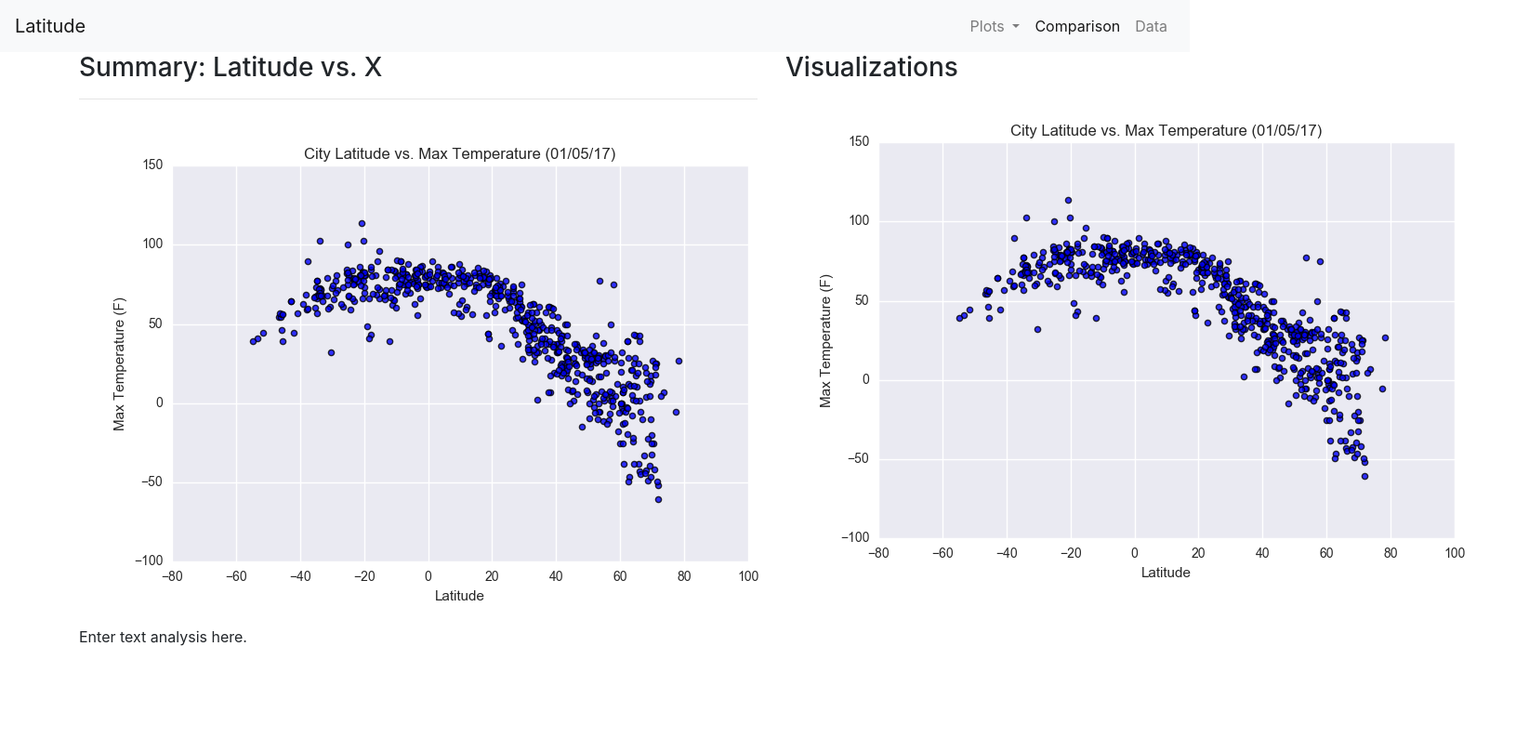
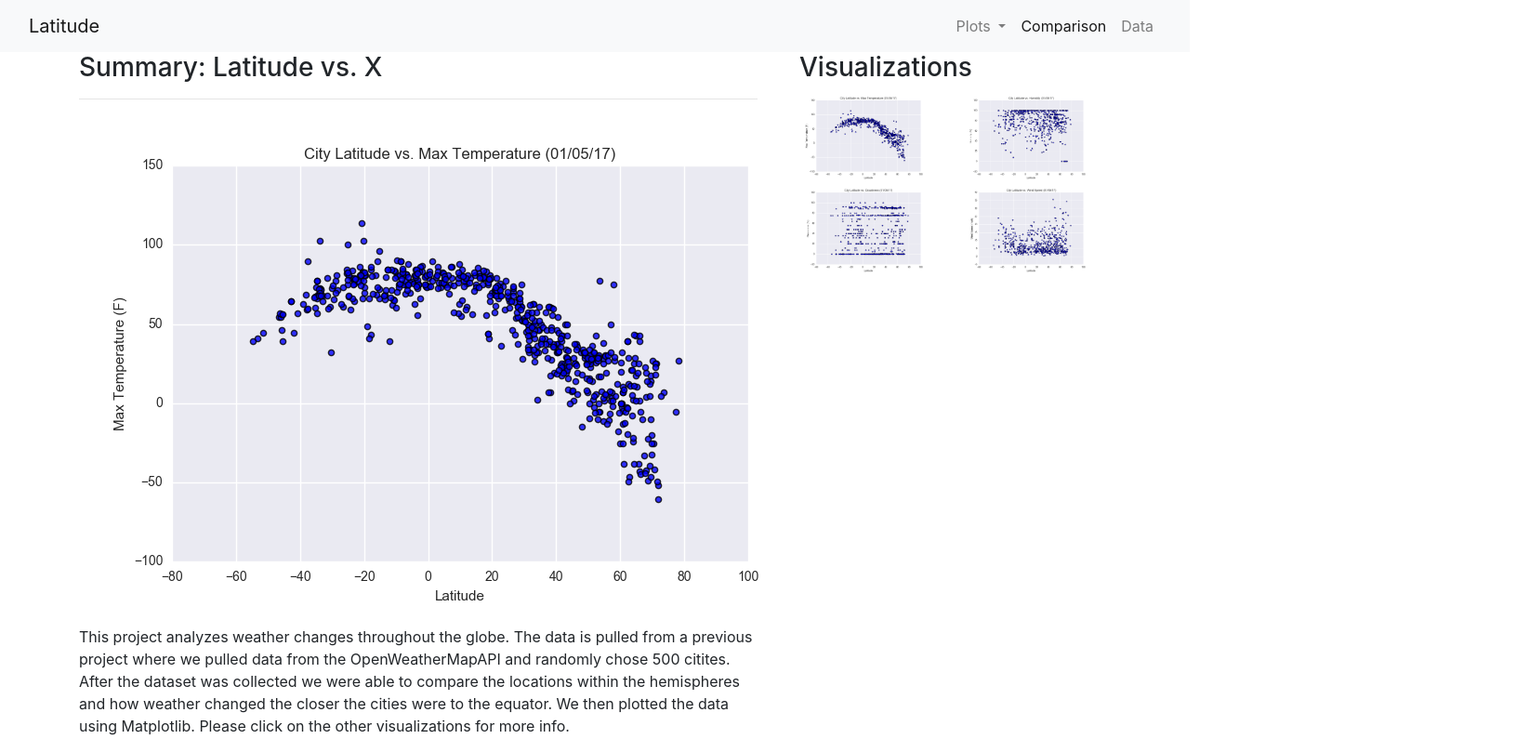
Before and after one commit to Ryan-Essss/Web-Design-Challenge, a plain HTML site: page index.html in a window 1280 px wide. Shown: the whole page at 93% size, 1645 px wide, since content can reach past the window. Drawn offline with nearby package versions, Linux system fonts and the light colour scheme.

Commit message:
updated index

```diff
--- a/index.html
+++ b/index.html
@@ -15,7 +15,11 @@
       <body>
 
             <nav class="navbar navbar-expand-lg navbar-light bg-light">
-            <a class="navbar-brand" href="#">Latitude</a>
+
+                <div class="container-fluid">
+                <a class="navbar-brand" href="index.html">Latitude</a>
+                <div class="navbar-header">
+
                     <button class="navbar-toggler" type="button" data-toggle="collapse" data-target="#navbarSupportedContent" aria-controls="navbarSupportedContent" aria-expanded="false" aria-label="Toggle navigation">
                     <span class="navbar-toggler-icon"></span>
                     </button>
@@ -35,16 +39,15 @@
                         </div>
                     </li>
 
-
             <li class="nav-item active">
                 <a class="nav-link" href="comparison.html">Comparison</a>
             </li>
+
             <li class="nav-item">
                 <a class="nav-link" href="data.html">Data</a>
             </li>
             </ul>
-
-
+            </div>
             </div>
             </nav>
 
@@ -53,19 +56,43 @@
                     <div class="col-md-8">
                         <h3 class = "description-header">Summary: Latitude vs. X</h3>
                         <hr>
-                        <img src="images/Fig1.png" alt="Latitude vs Maximum Temperature">
+                        <img src="resources/images/Fig1.png" alt="Latitude vs Maximum Temperature" class="lat vs temp image"/>
                         <p>
-                            Enter text analysis here.
-                        </p>
+                            This project analyzes weather changes throughout the globe.  The data is pulled from
+                            a previous project where we pulled data from the OpenWeatherMapAPI and randomly chose
+                            500 citites.
+                            After the dataset was collected we were able to compare the locations within the hemispheres
+                            and how weather changed the closer the cities were to the equator.  We then plotted the data
+                            using Matplotlib.  Please click on the other visualizations for more info.
+                        </p></div>
 
+                        <div class="col-md-4">
+                            <div class="col-md-12">
+                            <h3 class = "description-header">Visualizations</h3>
+
+                            <div class="row">
+                                <div class="col-3 col-md-6">
+                                <a href="temperature.html">
+                                    <img src="resources/images/Fig1.png" alt = "Latitude vs Maximum Temperature (F)" style = "width:100%; height:100%"/>
+                                </a>
                             </div>
-                    <div class="col-md-4">
-                        <h3 class = "description-header">Visualizations</h3>
-                        <div id = "images">
-                            <a href="temperature.html">
-                                <img src="images/Fig1.png" alt = "Latitude vs Maximum Temperature">
+
+                            <div class="col-3 col-md-6">
+                                <a href="humidity.html">
+                                    <img src="resources/images/Fig2.png" alt= "Latitude vs. Humidity (%)" style="width:100%; height:100%"/>
                                 </a>
+                            </div>
 
+                            <div class="col-3 col-md-6">
+                                <a href="cloudiness.html" >
+                                    <img src="resources/images/Fig3.png" alt= "Latitude vs. Cloudiness (%)" style="width:100%; height:100%"/>
+                                </a>
+                            </div>
+
+                            <div class="col-3 col-md-6">
+                                <a href="windspeed.html" >
+                                    <img src="resources/images/Fig4.png" alt= "Latitude vs. Wind Speed (MPH)" style="width:100%; height:100%"/>
+                                </a>
                             </div>
                     </div>
 
```
Also changed, not shown: resources/cities.csv (renamed from cities.csv), resources/images/Fig1.png (renamed from images/Fig1.png), resources/images/Fig2.png (renamed from images/Fig2.png), resources/images/Fig3.png (renamed from images/Fig3.png), resources/images/Fig4.png (renamed from images/Fig4.png). Lines whose indentation alone changed are shown as unchanged.
